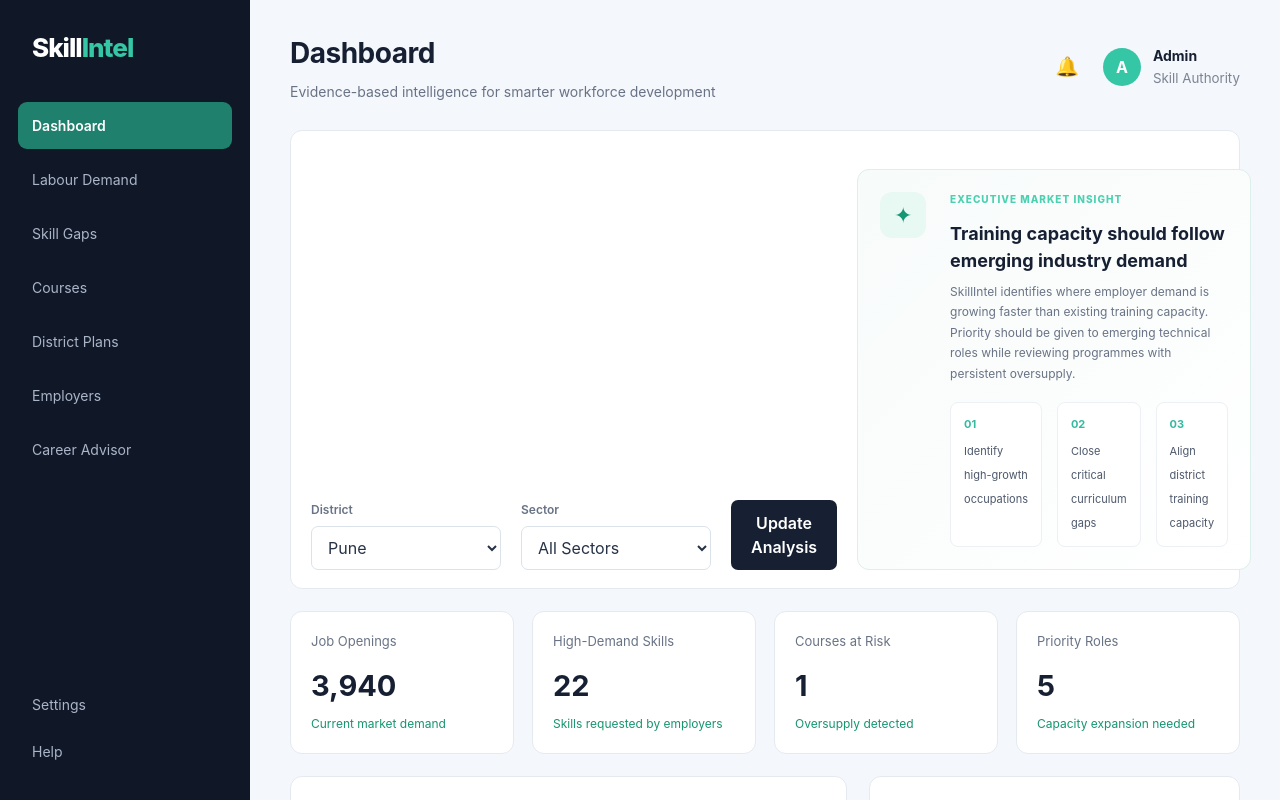
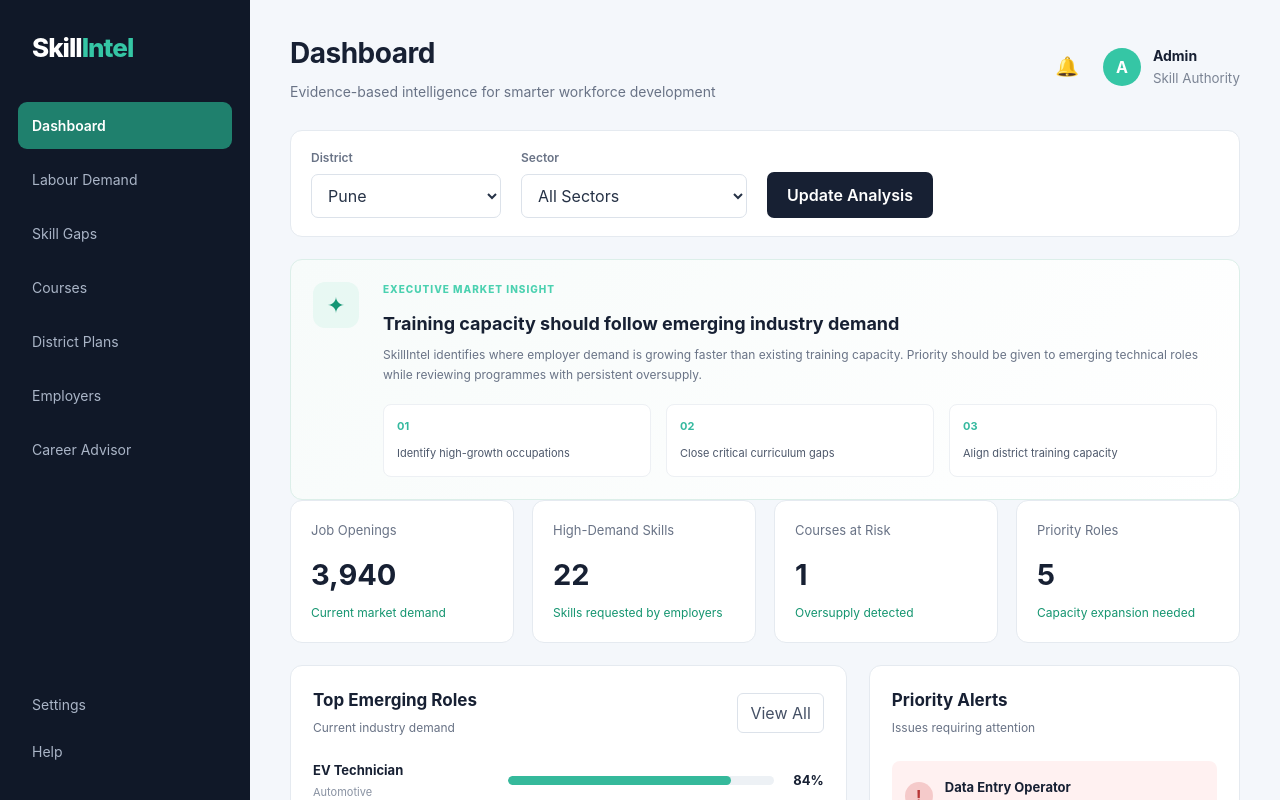
Before and after one commit to HridayUpadhyaya/skillintelhriday, a React (Vite) app: page / in a window 1280 px wide. Shown: the top 800 px of the page. Built offline with nearby package versions, Linux system fonts and the light colour scheme.

Commit message:
Update SkillIntel dashboard layout

```diff
--- a/src/App.css
+++ b/src/App.css
@@ -1402,3 +1402,19 @@ nav {
     flex-direction: column;
   }
 }
+
+
+/* FIX DASHBOARD FILTER / INSIGHT SPACING */
+
+.filters {
+  align-items: flex-start;
+}
+
+.filters .filter,
+.filters .update-button {
+  margin-top: auto;
+}
+
+.executive-insight {
+  margin-top: 0;
+}
--- a/src/App.jsx
+++ b/src/App.jsx
@@ -132,6 +132,8 @@ function App() {
                 Update Analysis
               </button>
 
+              </div>
+
               {/* EXECUTIVE INSIGHT */}
 <div className="card executive-insight">
 
@@ -172,8 +174,6 @@ function App() {
 
     </div>
   </div>
-
-</div>
 
             </div>
 
```
